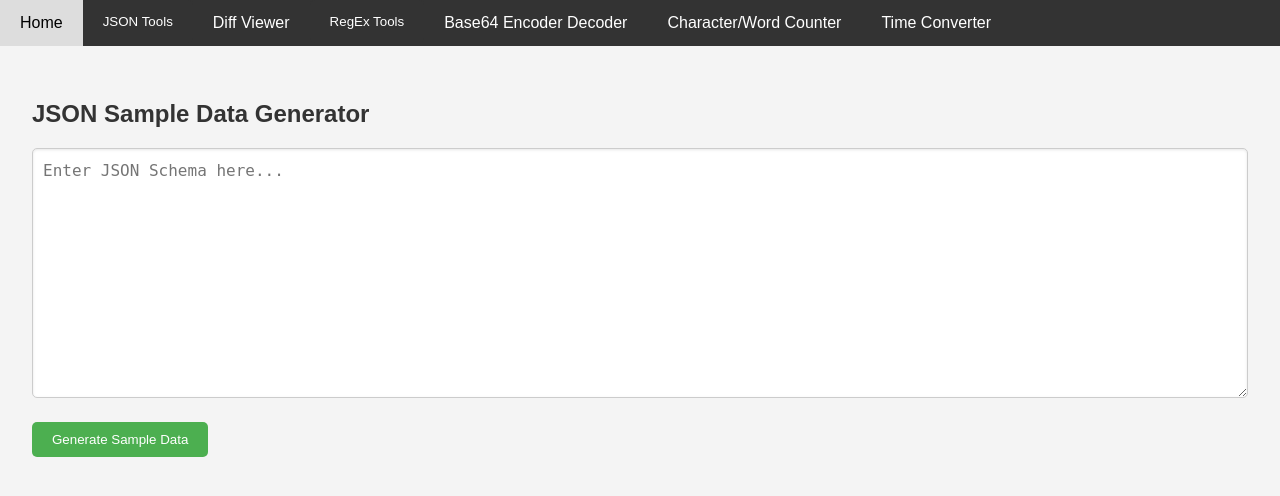
After one commit to vib795/everyday-developer-tools, a Flask app: page /json-sample-generator in a window 1280 px wide. The commit adds this page. Shown: the top 496 px of the page. Run offline with Flask 3, Linux system fonts and the light colour scheme.

Commit message:
Added a functionality of generating sample JSON data based on provided JSON schema.

```diff
--- a/app.py
+++ b/app.py
@@ -10,7 +10,7 @@ from jsonschema.exceptions import ValidationError  # For JSON validation
 import json
 import logging
 import base64
-from helper import generate_basic_pattern, generate_json_schema
+from helper import generate_basic_pattern, generate_json_schema, generate_sample_data
 from datetime import datetime
 import pytz
 
@@ -393,6 +393,20 @@ def json_parser():
                            output_json=output_json,
                            error=error)
 
+# Generate JSON from JSON schema
+@app.route('/json-sample-generator', methods=['GET', 'POST'])
+def json_sample_generator():
+    sample_data = None
+    schema_input = ""
+    if request.method == 'POST':
+        schema_input = request.form.get('schema_input', '').strip()
+        if schema_input:
+            try:
+                # Assume generate_sample_data is a function you've defined or imported
+                sample_data = json.dumps(generate_sample_data(json.loads(schema_input)), indent=4)
+            except Exception as e:
+                sample_data = f"Error generating sample data: {str(e)}"
+    return render_template('json_sample_generator.html', schema_input=schema_input, sample_data=sample_data or "")
 
 if __name__ == '__main__':
     app.run()
--- /dev/null
+++ b/templates/json_sample_generator.html
@@ -0,0 +1,61 @@
+<!DOCTYPE html>
+<html lang="en">
+<head>
+    <meta charset="UTF-8">
+    <meta name="viewport" content="width=device-width, initial-scale=1.0">
+    <title>JSON Sample Data Generator</title>
+    <link rel="stylesheet" href="{{ url_for('static', filename='css/style.css') }}">
+    <style>
+        .container {
+            width: 95%;
+            max-width: 100%;
+            margin: auto;
+        }
+        textarea {
+            width: 100%;
+            margin-bottom: 20px;
+            min-height: 150px;
+        }
+        .error-message {
+            color: #D8000C;
+            background-color: #FFD2D2;
+            margin: 20px 0;
+            padding: 10px;
+            border-radius: 5px;
+        }
+    </style>
+    <script>
+        function copyToClipboard() {
+            var sampleText = document.getElementById("hiddenSample");
+            navigator.clipboard.writeText(sampleText.value).then(function() {
+                alert("Sample JSON copied to clipboard!");
+            }, function(err) {
+                alert("Error in copying text: ", err);
+            });
+        }
+    </script>
+</head>
+<body>
+    {% include 'navbar.html' %}
+    <div class="container">
+        <h2>JSON Sample Data Generator</h2>
+        <form method="POST">
+            <textarea name="schema_input" class="large-textarea" placeholder="Enter JSON Schema here..." required>{{ schema_input }}</textarea>
+            <button type="submit">Generate Sample Data</button>
+        </form>
+        {% if error_message %}
+            <div class="error-message">
+                {{ error_message }}
+            </div>
+        {% endif %}
+        {% if sample_data %}
+            <div class="sample-result">
+                <h3>Generated Sample JSON</h3>
+                <button onclick="copyToClipboard()">Copy Sample JSON</button>
+                <pre>{{ sample_data }}</pre>
+                <textarea id="hiddenSample" style="display: none;">{{ sample_data }}</textarea>
+            </div>
+        {% endif %}
+    </div>
+</body>
+</html>
--- a/templates/navbar.html
+++ b/templates/navbar.html
@@ -5,6 +5,7 @@
         <div class="dropdown-content">
             <a href="{{ url_for('json_validator') }}">JSON Validator</a>
             <a href="{{ url_for('json_schema_generator') }}">JSON Schema Generator</a>
+            <a href="{{ url_for('json_sample_generator') }}">JSON Sample Data Generator</a> <!-- New Link -->
             <a href="{{ url_for('json_converter') }}">JSON-String-JSON Converter</a>
             <a href="{{ url_for('json_parser') }}">JSON Parser</a>
         </div>
```
Also changed, not shown: helper.py (+93 -0 lines).
